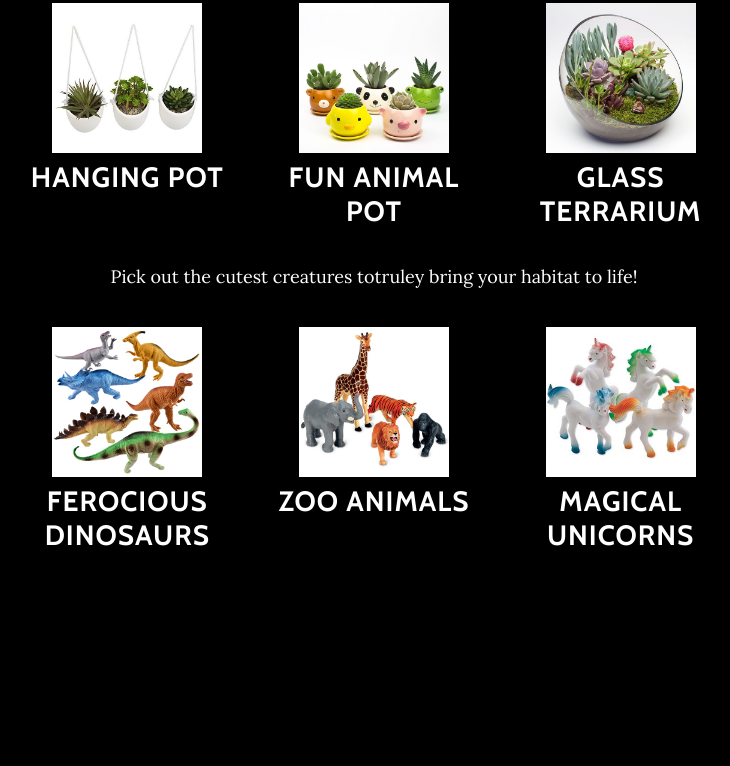
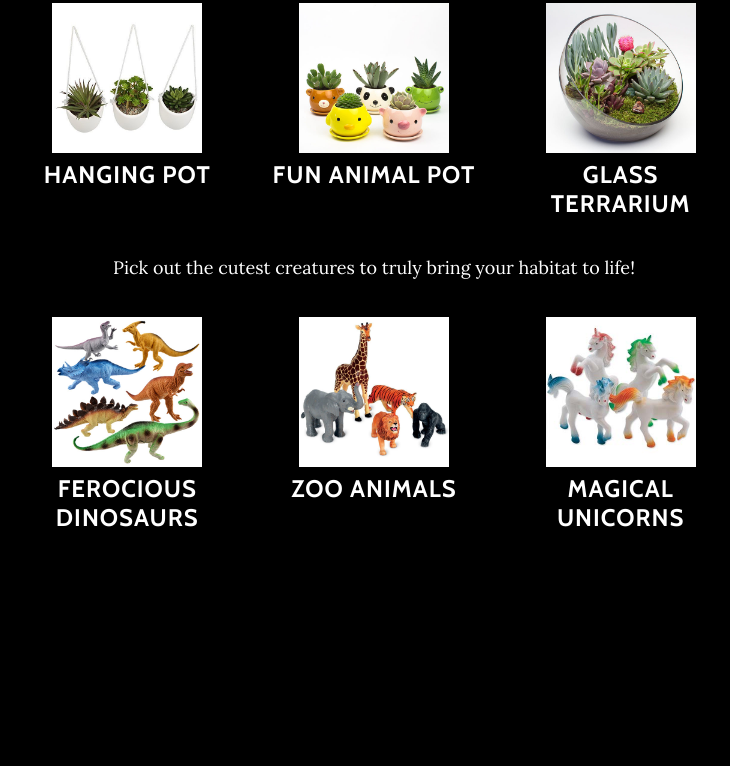
Before and after one commit to amusgrove1/amusgrove1.github.io, a website: page index.html in a window 1280 px wide. Shown: the part 2557-3323 px from the top of the page, without its empty margins (266-996 px from the left). Drawn offline with nearby package versions, Linux system fonts and the light colour scheme.

Commit message:
Final_11

```diff
--- a/index.html
+++ b/index.html
@@ -115,7 +115,7 @@
 				<div class="thumbnail">
 				  <img src="img/habitats/hanging.jpg" width="150" alt=""/>
 				  <div class="caption">
-					<h3>Hanging Pot</h3>
+					<h4>Hanging Pot</h4>
 
 				  </div>
 				</div>
@@ -127,7 +127,7 @@
 				<div class="thumbnail">
 				 <img src="img/habitats/animal.jpg" width="150" alt=""/>
 				<div class="caption">
-					<h3>Fun Animal Pot</h3>
+					<h4>Fun Animal Pot</h4>
 
 				  </div>
 				</div>
@@ -139,7 +139,7 @@
 				<div class="thumbnail">
 				  <img src="img/habitats/terrarium.jpg" width="150" alt=""/>
 					<div class="caption">
-			  <h3>Glass Terrarium</h3>
+			  <h4>Glass Terrarium</h4>
 
 
 				  </div>
@@ -149,14 +149,14 @@
 
 
 
-         <p>Pick out the cutest creatures totruley bring your habitat to life!</p>
+         <p>Pick out the cutest creatures to truly bring your habitat to life!</p>
 
          <div class="row">
 			  <div class="col-lg-4 col-md-6">
 				<div class="thumbnail">
 				  <img src="img/habitats/dinos.jpg" width="150" alt=""/>
 				  <div class="caption">
-					<h3>ferocious Dinosaurs</h3>
+					<h4>ferocious Dinosaurs</h4>
 
 				  </div>
 				</div>
@@ -168,7 +168,7 @@
 				<div class="thumbnail">
 				 <img src="img/habitats/zoo.jpg" width="150" alt=""/>
 				<div class="caption">
-					<h3>zoo animals</h3>
+					<h4>zoo animals</h4>
 
 				  </div>
 				</div>
@@ -180,7 +180,7 @@
 				<div class="thumbnail">
 				  <img src="img/habitats/unicorns.jpg" width="150" alt=""/>
 					<div class="caption">
-			  <h3>Magical Unicorns</h3>
+			  		<h4>Magical Unicorns</h4>
 
 
 				  </div>
@@ -228,7 +228,7 @@
 
 				  <div class="form-group">
 					<label for="email_1">Your email address</label>
-					<input type="email" id="email_1" name="_replyto" class="form-control" id="email" >
+					<input type="email" id="email_1" name="_replyto" class="form-control" >
 			      </div>
 
 
@@ -258,7 +258,7 @@
     <!-- Footer -->
     <footer>
       <div class="container text-center">
-        <p>Copyright &copy; Your Website 2018</p>
+        <p>Copyright &copy; Simple Leaf 2018</p>
       </div>
     </footer>
 
--- a/js/simple_leaf.js
+++ b/js/simple_leaf.js
@@ -37,7 +37,7 @@ $(document).ready(function() {
 				required: true,
 				minlength: 2
 			},
-			email_1: {
+			_replyto: {
 				required: true,
 				email: true
 			},
--- a/succulents.css
+++ b/succulents.css
@@ -42,7 +42,7 @@ footer {
 
 }
 
-.thumbnail h3 {
+.thumbnail h4 {
 	margin-top:8px;
 }
 form {
```
Also changed, not shown: varieties.html (+1 -1 lines).
